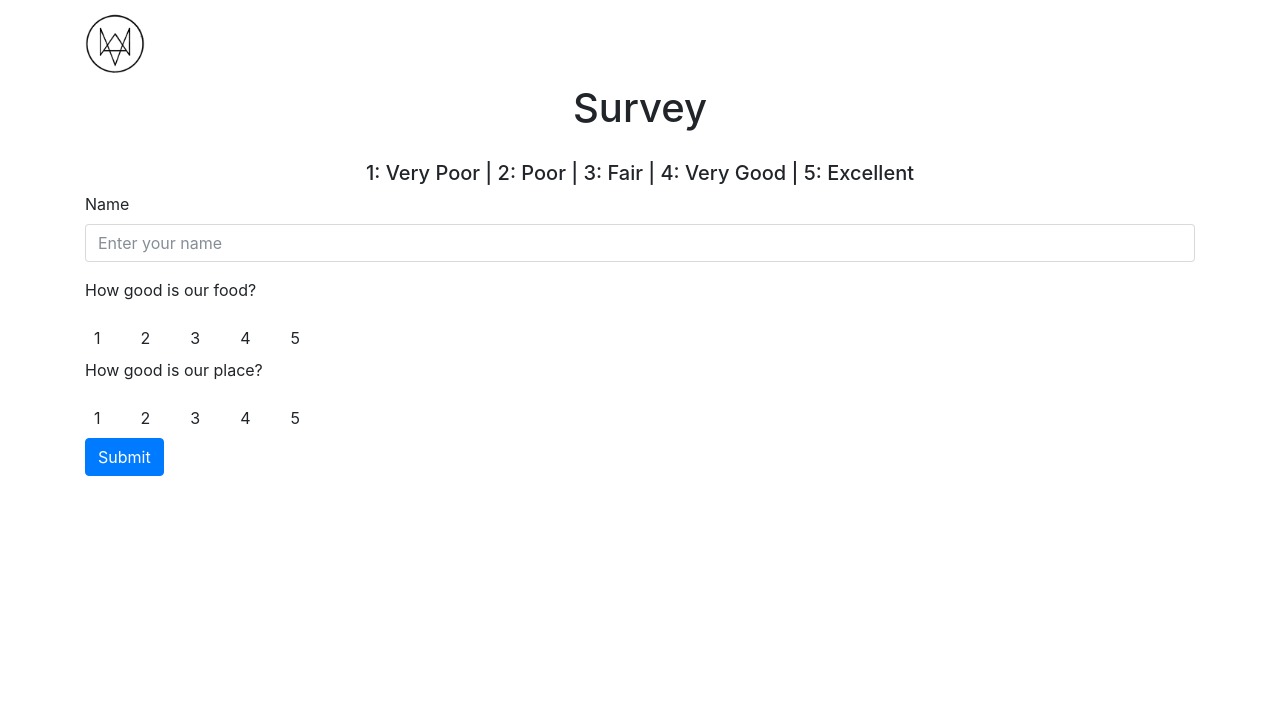
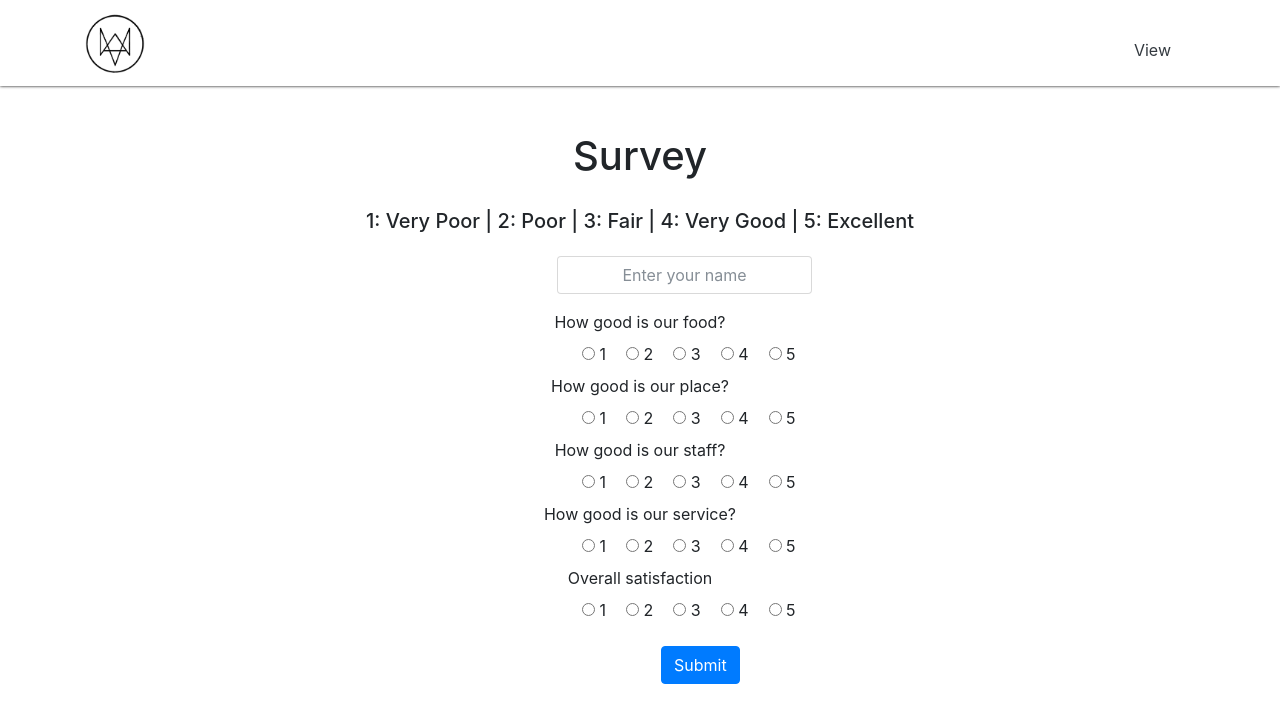
Before and after one commit to kennethsillo/restosurvey, a PHP site: page / in a window 1280 px wide. Shown: the top 723 px of the page. Run offline with PHP 8.4, Linux system fonts and the light colour scheme; some libraries are stand-ins or nearby versions.

Commit message:
updated homepage

```diff
--- a/index.php
+++ b/index.php
@@ -9,7 +9,7 @@
   <!-- Font Awesome -->
   <link rel="stylesheet" href="https://maxcdn.bootstrapcdn.com/font-awesome/4.7.0/css/font-awesome.min.css">
 
-
+  <link href="vendor/css/bootstrap.min.css" rel="stylesheet">
 
   <link href="resources/css/style.css" rel="stylesheet">
 
@@ -25,92 +25,211 @@
   <nav class="navbar navbar-expand-sm navbar-light">
     <div class="container">
         <a class="navbar-brand" href="#"><IMG SRC="resources/img/logo2.png" ALT="Logo" WIDTH=60 HEIGHT=60></a>
-    </div>
-  </nav>
-</header>
+          <button class="navbar-toggler bg-white" data-toggle="collapse" data-target="#navbarNav"><span class="navbar-toggler-icon"></span></button>
+            <div class="collapse navbar-collapse " id="navbarNav">
+              <ul class="navbar-nav ml-auto navbar-light">
+                <form action="" method="GET" class="form-inline my-2 my-lg-0">
+                  <li class="nav-item"><a class="nav-link text-dark mr-3 mt-sm-3" href="report.php">View</a></li>
+                </form>
+              </ul>
+            </div>
+          </div>
+        </nav>
+      </header>
 
 <body>
   <div class="header">
-    <h1 class="text-center">Survey</h1>
+    <h1 class="text-center mt-5">Survey</h1>
   </div>
   <div class="instruction">
   </br>
   <div class="level">
     <h5 class="text-center">1: Very Poor | 2: Poor | 3: Fair | 4: Very Good | 5: Excellent</h5>
   </div>
+</div>
   <div class="container">
     <form method="POST" action="">
       <div class="row">
-        <div class="form-group col-12">
-          <label for="name">Name</label>
-          <input type="text" class="form-control" id="name" aria-describedby="emailHelp" placeholder="Enter your name" name="name">
+        <div class="form-group col-3 mt-3">
+          <input type="text" class="form-control text-center" id="name" aria-describedby="emailHelp" placeholder="Enter your name" name="name" style="margin-left:59vh;">
         </div>
       </br>
 
-        <div class="form-group col-12">
+        <div class="col-12 text-center">
           <label for="name">How good is our food?</label>
         </div>
-        <div class="custom-control custom-radio custom-control-inline">
-          <input type="radio" id="customRadioInline1" name="customRadioInline1" class="custom-control-input">
-          <label class="custom-control-label" for="one">1</label>
-        </div>
-        <div class="custom-control custom-radio custom-control-inline">
-          <input type="radio" id="customRadioInline1" name="customRadioInline1" class="custom-control-input">
-          <label class="custom-control-label" for="two">2</label>
-        </div>
-        <div class="custom-control custom-radio custom-control-inline">
-          <input type="radio" id="customRadioInline1" name="customRadioInline1" class="custom-control-input">
-          <label class="custom-control-label" for="three">3</label>
-        </div>
-        <div class="custom-control custom-radio custom-control-inline">
-          <input type="radio" id="customRadioInline1" name="customRadioInline1" class="custom-control-input">
-          <label class="custom-control-label" for="four">4</label>
-        </div>
-        <div class="custom-control custom-radio custom-control-inline">
-          <input type="radio" id="customRadioInline1" name="customRadioInline1" class="custom-control-input">
-          <label class="custom-control-label" for="five">5</label>
+
+        <div class="form-check">
+          <label class="form-check-label">
+            <input type="radio" class="form-check-input" style="margin-left:59vh;" name="rb1"> 1
+          </label>
         </div>
 
-        <div class="form-group col-12">
+          <div class="form-check">
+            <label class="form-check-label">
+              <input type="radio" class="form-check-input" name="rb1"> 2
+            </label>
+          </div>
+
+          <div class="form-check">
+            <label class="form-check-label">
+              <input type="radio" class="form-check-input" name="rb1"> 3
+            </label>
+          </div>
+
+          <div class="form-check">
+            <label class="form-check-label">
+              <input type="radio" class="form-check-input" name="rb1"> 4
+            </label>
+          </div>
+
+          <div class="form-check">
+            <label class="form-check-label">
+              <input type="radio" class="form-check-input" name="rb1"> 5
+            </label>
+          </div>
+
+        <div class="col-12 text-center">
           <label for="name">How good is our place?</label>
         </div>
-        <div class="custom-control custom-radio custom-control-inline">
-          <input type="radio" id="customRadioInline1" name="customRadioInline1" class="custom-control-input">
-          <label class="custom-control-label" for="one">1</label>
-        </div>
-        <div class="custom-control custom-radio custom-control-inline">
-          <input type="radio" id="customRadioInline1" name="customRadioInline1" class="custom-control-input">
-          <label class="custom-control-label" for="two">2</label>
-        </div>
-        <div class="custom-control custom-radio custom-control-inline">
-          <input type="radio" id="customRadioInline1" name="customRadioInline1" class="custom-control-input">
-          <label class="custom-control-label" for="three">3</label>
-        </div>
-        <div class="custom-control custom-radio custom-control-inline">
-          <input type="radio" id="customRadioInline1" name="customRadioInline1" class="custom-control-input">
-          <label class="custom-control-label" for="four">4</label>
-        </div>
-        <div class="custom-control custom-radio custom-control-inline">
-          <input type="radio" id="customRadioInline1" name="customRadioInline1" class="custom-control-input">
-          <label class="custom-control-label" for="five">5</label>
+
+        <div class="form-check">
+          <label class="form-check-label">
+            <input type="radio" class="form-check-input" style="margin-left:59vh;" name="rb2"> 1
+          </label>
         </div>
 
+          <div class="form-check">
+            <label class="form-check-label">
+              <input type="radio" class="form-check-input" name="rb2"> 2
+            </label>
+          </div>
 
+          <div class="form-check">
+            <label class="form-check-label">
+              <input type="radio" class="form-check-input" name="rb2"> 3
+            </label>
+          </div>
 
+          <div class="form-check">
+            <label class="form-check-label">
+              <input type="radio" class="form-check-input" name="rb2"> 4
+            </label>
+          </div>
 
+          <div class="form-check">
+            <label class="form-check-label">
+              <input type="radio" class="form-check-input" name="rb2"> 5
+            </label>
+          </div>
+
+        <div class="col-12 text-center">
+          <label for="name">How good is our staff?</label>
+        </div>
+
+        <div class="form-check">
+          <label class="form-check-label">
+            <input type="radio" class="form-check-input" style="margin-left:59vh;" name="rb3"> 1
+          </label>
+        </div>
+
+          <div class="form-check">
+            <label class="form-check-label">
+              <input type="radio" class="form-check-input" name="rb3"> 2
+            </label>
+          </div>
+
+          <div class="form-check">
+            <label class="form-check-label">
+              <input type="radio" class="form-check-input" name="rb3"> 3
+            </label>
+          </div>
+
+          <div class="form-check">
+            <label class="form-check-label">
+              <input type="radio" class="form-check-input" name="rb3"> 4
+            </label>
+          </div>
+
+          <div class="form-check">
+            <label class="form-check-label">
+              <input type="radio" class="form-check-input" name="rb3"> 5
+            </label>
+          </div>
+
+        <div class="col-12 text-center">
+          <label for="name">How good is our service?</label>
+        </div>
+
+        <div class="form-check">
+          <label class="form-check-label">
+            <input type="radio" class="form-check-input" style="margin-left:59vh;" name="rb4"> 1
+          </label>
+        </div>
+
+          <div class="form-check">
+            <label class="form-check-label">
+              <input type="radio" class="form-check-input" name="rb4"> 2
+            </label>
+          </div>
+
+          <div class="form-check">
+            <label class="form-check-label">
+              <input type="radio" class="form-check-input" name="rb4"> 3
+            </label>
+          </div>
+
+          <div class="form-check">
+            <label class="form-check-label">
+              <input type="radio" class="form-check-input" name="rb4"> 4
+            </label>
+          </div>
+
+          <div class="form-check">
+            <label class="form-check-label">
+              <input type="radio" class="form-check-input" name="rb4"> 5
+            </label>
+          </div>
+
+        <div class="col-12 text-center">
+          <label for="name">Overall satisfaction</label>
+        </div>
+
+        <div class="form-check">
+          <label class="form-check-label">
+            <input type="radio" class="form-check-input" style="margin-left:59vh;" name="rb5"> 1
+          </label>
+        </div>
+
+          <div class="form-check">
+            <label class="form-check-label">
+              <input type="radio" class="form-check-input" name="rb5"> 2
+            </label>
+          </div>
+
+          <div class="form-check">
+            <label class="form-check-label">
+              <input type="radio" class="form-check-input" name="rb5"> 3
+            </label>
+          </div>
+
+          <div class="form-check">
+            <label class="form-check-label">
+              <input type="radio" class="form-check-input" name="rb5"> 4
+            </label>
+          </div>
+
+          <div class="form-check">
+            <label class="form-check-label">
+              <input type="radio" class="form-check-input" name="rb5"> 5
+            </label>
+          </div>
+        </div>
+        <button type="submit" class="btn btn-primary mt-3" style="margin-left:72vh;">Submit</button>
       </div>
-  <button type="submit" class="btn btn-primary">Submit</button>
-  </div>
 
 </form>
-
 </body>
-
-
-
-
-
-
 </html>
 
 <script src="https://ajax.googleapis.com/ajax/libs/jquery/3.3.1/jquery.min.js"></script>
--- a/resources/css/style.css
+++ b/resources/css/style.css
@@ -8,76 +8,6 @@
 .dropdown-item:focus, .dropdown-item:hover{background:#fec400;}
 /* SECTION1 */
 
-header d {
-  position: relative;
-  background-color: black;
-  width: 100%;
-  overflow: hidden;
+.navbar{
+  box-shadow: 0px 0px 3px 0px #000;
 }
-
-header video {
-  position: absolute;
-  top: 40%;
-  left: 50%;
-  min-width: 100%;
-  min-height: 100%;
-  width: auto;
-  height: auto;
-  z-index: 0;
-  -ms-transform: translateX(-50%) translateY(-50%);
-  -moz-transform: translateX(-50%) translateY(-50%);
-  -webkit-transform: translateX(-50%) translateY(-50%);
-  transform: translateX(-50%) translateY(-50%);
-}
-
-header .container {
-  position: relative;
-  z-index: 2;
-}
-
-.image {
-  opacity: 1;
-  display: block;
-  width: 100%;
-  height: auto;
-  transition: .5s ease;
-  backface-visibility: hidden;
-}
-
-.middle {
-  transition: .5s ease;
-  opacity: 0;
-  position: absolute;
-  top: 50%;
-  left: 50%;
-  transform: translate(-50%, -50%);
-  -ms-transform: translate(-50%, -50%);
-  text-align: center;
-}
-
-.container:hover .image {
-  opacity: 0.3;
-}
-
-.container:hover .middle {
-  opacity: 1;
-}
-
-.omen1 {
-  width: 100%;
-  padding: 16px 32px;
-}
-
-/* CAROUSEL */
-
-.carousel {
-
-}
-.section-3{
-  background-image: linear-gradient(rgba(0, 0, 0, 0.9), rgba(0, 0, 0, 0.2)),url('../img/omen.png');
-  background-size: contain;
-  background-repeat: no-repeat;
-  background-position: center;
-  background-attachment: fixed;
-
-}
```
Also changed, not shown: resources/img/pic1.jpg (deleted), resources/img/pic2.jpg (deleted), resources/img/pic3.jpg (deleted).
